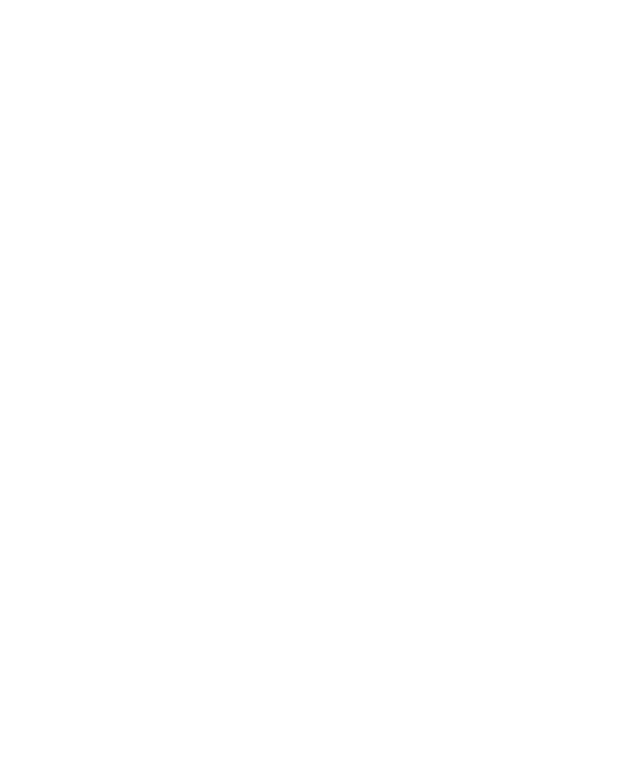
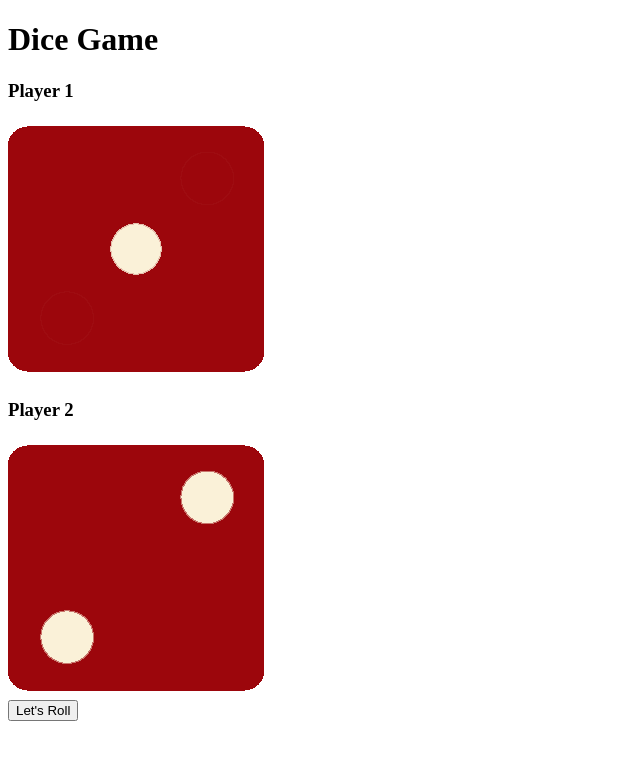
Before and after one commit to tiffany-simionescu/dice-game, a plain HTML site: page index.html in a window 1280 px wide. Shown: the whole page, without its empty margins (0-640 px from the left). Drawn offline with Linux system fonts and the light colour scheme.

Commit message:
Added basic layout in html.

```diff
--- a/index.html
+++ b/index.html
@@ -8,6 +8,18 @@
     <link rel="stylesheet" href="styles/styles.css">
 </head>
 <body>
+    <h1>Dice Game</h1>
+        <div class="players">
+        <div class="player-one">
+            <h3>Player 1</h3>
+            <img src="images/dice1.png" alt="dice-img">
+        </div>
+        <div class="player-two">
+            <h3>Player 2</h3>
+            <img src="images/dice2.png" alt="dice-img">
+        </div>
+        <button>Let's Roll</button>
+    </div>
 
     <script src="javascript/index.js" charset="utf-8"></script>
 </body>
```
